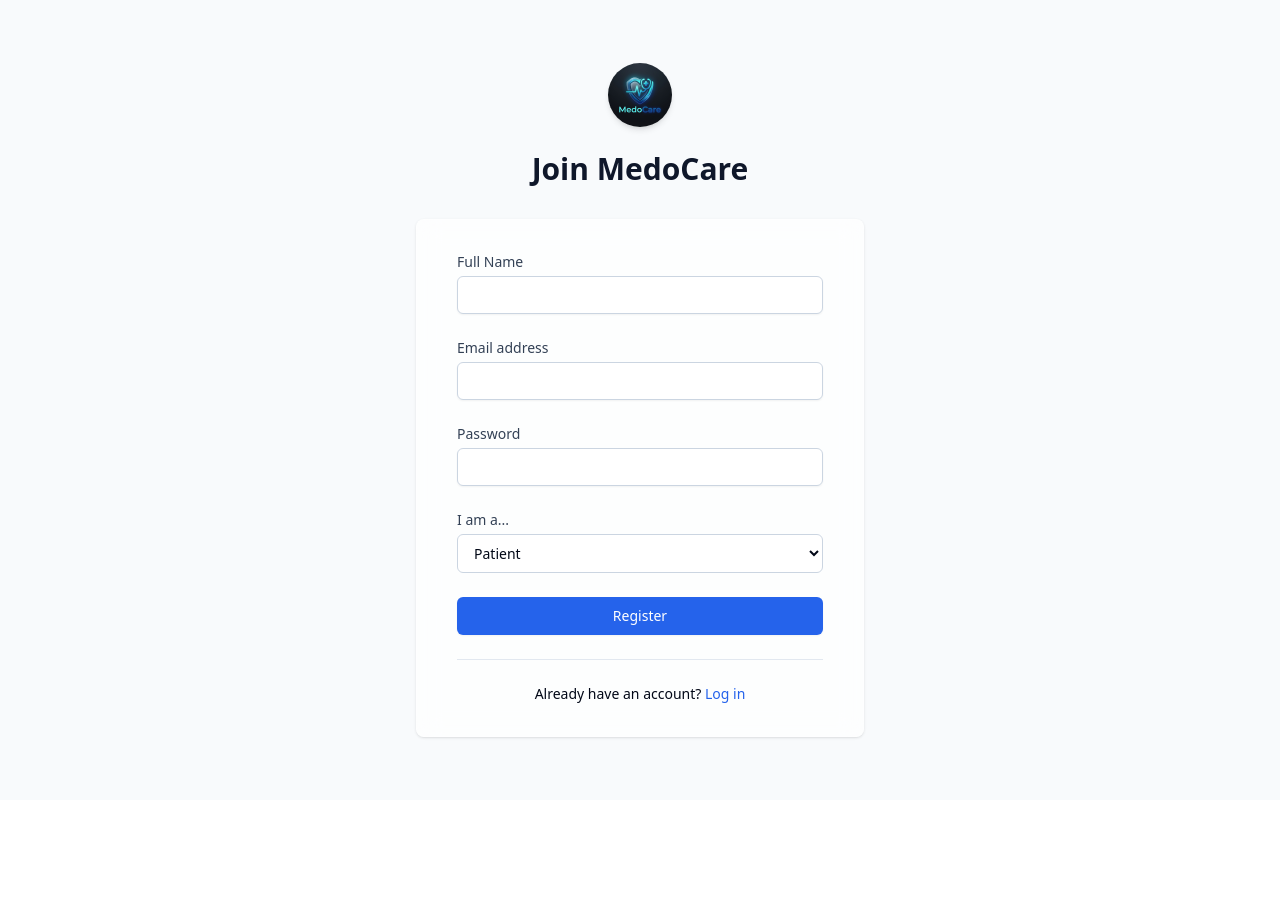
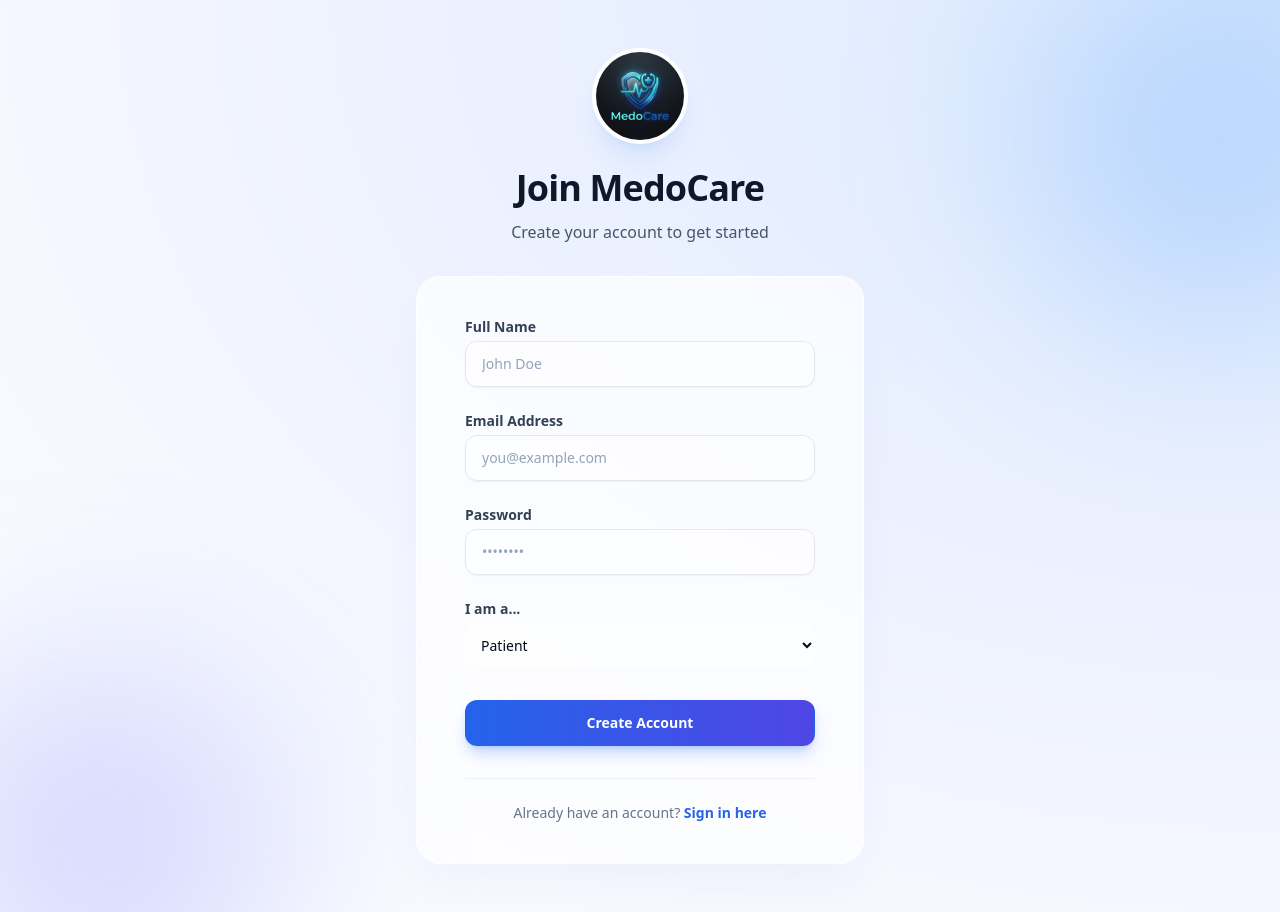
Before and after one commit to pvtayush19-svg/ayushrepository, a React (Vite) app: page /register in a window 1280 px wide. Before the commit the page ends 800 px from the top, so only its background shows below. Built offline with nearby package versions, Linux system fonts and the light colour scheme.

Commit message:
style: redesign auth pages for better light mode aesthetics

```diff
--- a/src/pages/AdminLogin.tsx
+++ b/src/pages/AdminLogin.tsx
@@ -43,38 +43,55 @@
   }
 
   return (
-    <div className="min-h-screen bg-slate-900 flex flex-col justify-center py-12 sm:px-6 lg:px-8">
-      <div className="sm:mx-auto sm:w-full sm:max-w-md text-center">
-        <ShieldAlert className="mx-auto h-12 w-12 text-red-500" />
-        <h2 className="mt-6 text-center text-3xl font-extrabold text-white">Admin Secure Login</h2>
+    <div className="min-h-screen bg-[radial-gradient(ellipse_at_top_right,_var(--tw-gradient-stops))] from-indigo-100 via-purple-50 to-white flex flex-col justify-center py-12 sm:px-6 lg:px-8 relative overflow-hidden">
+      {/* Decorative blobs */}
+      <div className="absolute top-0 right-0 -translate-y-12 translate-x-1/3 opacity-30 pointer-events-none blur-[100px]">
+         <div className="w-96 h-96 bg-indigo-400 rounded-full mix-blend-multiply"></div>
+      </div>
+      <div className="absolute bottom-0 left-0 translate-y-1/3 -translate-x-1/4 opacity-30 pointer-events-none blur-[100px]">
+         <div className="w-96 h-96 bg-purple-400 rounded-full mix-blend-multiply"></div>
       </div>
 
-      <div className="mt-8 sm:mx-auto sm:w-full sm:max-w-md">
-        <div className="bg-slate-800 py-8 px-4 shadow sm:rounded-lg sm:px-10 border border-slate-700">
+      <div className="sm:mx-auto sm:w-full sm:max-w-md text-center relative z-10 animate-in fade-in slide-in-from-bottom-4 duration-700">
+        <div className="w-24 h-24 mx-auto bg-white p-1 rounded-full shadow-xl shadow-indigo-500/10 mb-6">
+          <img src="/logo.jpg" alt="MedoCare Logo" className="w-full h-full rounded-full object-cover" />
+        </div>
+        <h2 className="text-center text-4xl font-black text-slate-900 tracking-tight">Admin Portal</h2>
+        <p className="mt-3 text-center text-base text-slate-600 font-medium">Restricted Access</p>
+      </div>
+
+      <div className="mt-8 sm:mx-auto sm:w-full sm:max-w-md relative z-10 animate-in fade-in slide-in-from-bottom-8 duration-700 delay-150 fill-mode-both">
+        <div className="bg-white/70 backdrop-blur-xl py-10 px-6 sm:px-12 shadow-2xl shadow-indigo-900/5 sm:rounded-3xl border border-white">
           <form className="space-y-6" onSubmit={handleLogin}>
             <div>
-              <label className="block text-sm font-medium text-slate-300">Admin Email</label>
+              <label className="block text-sm font-bold text-slate-700 mb-1">Admin Email</label>
               <div className="mt-1">
                 <input type="email" required value={email} onChange={(e) => setEmail(e.target.value)}
-                  className="appearance-none block w-full px-3 py-2 border border-slate-600 rounded-md shadow-sm placeholder-slate-400 bg-slate-700 text-white focus:outline-none focus:ring-red-500 focus:border-red-500 sm:text-sm" />
+                  className="appearance-none block w-full px-4 py-3 bg-white/50 border border-slate-200 rounded-xl shadow-sm placeholder-slate-400 focus:outline-none focus:ring-2 focus:ring-indigo-500 focus:border-transparent sm:text-sm transition-all hover:bg-white"
+                  placeholder="admin@medocare.com" />
               </div>
             </div>
 
             <div>
-              <label className="block text-sm font-medium text-slate-300">Password</label>
+              <label className="block text-sm font-bold text-slate-700 mb-1">Password</label>
               <div className="mt-1">
                 <input type="password" required value={password} onChange={(e) => setPassword(e.target.value)}
-                  className="appearance-none block w-full px-3 py-2 border border-slate-600 rounded-md shadow-sm placeholder-slate-400 bg-slate-700 text-white focus:outline-none focus:ring-red-500 focus:border-red-500 sm:text-sm" />
+                  className="appearance-none block w-full px-4 py-3 bg-white/50 border border-slate-200 rounded-xl shadow-sm placeholder-slate-400 focus:outline-none focus:ring-2 focus:ring-indigo-500 focus:border-transparent sm:text-sm transition-all hover:bg-white"
+                  placeholder="••••••••" />
               </div>
             </div>
 
-            <div>
+            <div className="pt-2">
               <button type="submit" disabled={loading}
-                className="w-full flex justify-center py-2 px-4 border border-transparent rounded-md shadow-sm text-sm font-medium text-white bg-red-600 hover:bg-red-700 focus:outline-none focus:ring-2 focus:ring-offset-2 focus:ring-red-500 disabled:opacity-50">
+                className="w-full flex justify-center py-3 px-4 border border-transparent rounded-xl shadow-lg shadow-indigo-500/30 text-sm font-bold text-white bg-gradient-to-r from-indigo-600 to-purple-600 hover:from-indigo-700 hover:to-purple-700 focus:outline-none focus:ring-2 focus:ring-offset-2 focus:ring-indigo-500 disabled:opacity-50 transition-all hover:scale-[1.02] active:scale-[0.98]">
                 {loading ? 'Authenticating...' : 'Secure Login'}
               </button>
             </div>
           </form>
+
+          <div className="mt-8 text-center text-sm border-t border-slate-200/60 pt-6">
+            <Link to="/login" className="text-indigo-600 hover:text-indigo-700 font-bold transition-colors">Return to standard login</Link>
+          </div>
         </div>
       </div>
     </div>
--- a/src/pages/Login.tsx
+++ b/src/pages/Login.tsx
@@ -49,42 +49,55 @@
   }
 
   return (
-    <div className="min-h-screen bg-slate-50 flex flex-col justify-center py-12 sm:px-6 lg:px-8">
-      <div className="sm:mx-auto sm:w-full sm:max-w-md text-center">
-        <img src="/logo.jpg" alt="MedoCare Logo" className="mx-auto h-16 w-16 rounded-full object-cover shadow-md" />
-        <h2 className="mt-6 text-center text-3xl font-extrabold text-slate-900">Sign in to MedoCare</h2>
-        <p className="mt-2 text-center text-sm text-slate-600">For Patients, Doctors, and Ambulance Providers</p>
+    <div className="min-h-screen bg-[radial-gradient(ellipse_at_top_right,_var(--tw-gradient-stops))] from-blue-100 via-indigo-50 to-white flex flex-col justify-center py-12 sm:px-6 lg:px-8 relative overflow-hidden">
+      {/* Decorative blobs */}
+      <div className="absolute top-0 right-0 -translate-y-12 translate-x-1/3 opacity-30 pointer-events-none blur-[100px]">
+         <div className="w-96 h-96 bg-blue-400 rounded-full mix-blend-multiply"></div>
+      </div>
+      <div className="absolute bottom-0 left-0 translate-y-1/3 -translate-x-1/4 opacity-30 pointer-events-none blur-[100px]">
+         <div className="w-96 h-96 bg-indigo-400 rounded-full mix-blend-multiply"></div>
       </div>
 
-      <div className="mt-8 sm:mx-auto sm:w-full sm:max-w-md">
-        <div className="bg-white py-8 px-4 shadow sm:rounded-lg sm:px-10 glass">
+      <div className="sm:mx-auto sm:w-full sm:max-w-md text-center relative z-10 animate-in fade-in slide-in-from-bottom-4 duration-700">
+        <div className="w-24 h-24 mx-auto bg-white p-1 rounded-full shadow-xl shadow-blue-500/10 mb-6">
+          <img src="/logo.jpg" alt="MedoCare Logo" className="w-full h-full rounded-full object-cover" />
+        </div>
+        <h2 className="text-center text-4xl font-black text-slate-900 tracking-tight">Welcome back</h2>
+        <p className="mt-3 text-center text-base text-slate-600 font-medium">Log in to access your MedoCare dashboard</p>
+      </div>
+
+      <div className="mt-8 sm:mx-auto sm:w-full sm:max-w-md relative z-10 animate-in fade-in slide-in-from-bottom-8 duration-700 delay-150 fill-mode-both">
+        <div className="bg-white/70 backdrop-blur-xl py-10 px-6 sm:px-12 shadow-2xl shadow-blue-900/5 sm:rounded-3xl border border-white">
           <form className="space-y-6" onSubmit={handleLogin}>
             <div>
-              <label className="block text-sm font-medium text-slate-700">Email address</label>
+              <label className="block text-sm font-bold text-slate-700 mb-1">Email Address</label>
               <div className="mt-1">
                 <input type="email" required value={email} onChange={(e) => setEmail(e.target.value)}
-                  className="appearance-none block w-full px-3 py-2 border border-slate-300 rounded-md shadow-sm placeholder-slate-400 focus:outline-none focus:ring-primary focus:border-primary sm:text-sm" />
+                  className="appearance-none block w-full px-4 py-3 bg-white/50 border border-slate-200 rounded-xl shadow-sm placeholder-slate-400 focus:outline-none focus:ring-2 focus:ring-blue-500 focus:border-transparent sm:text-sm transition-all hover:bg-white"
+                  placeholder="you@example.com" />
               </div>
             </div>
 
             <div>
-              <label className="block text-sm font-medium text-slate-700">Password</label>
+              <label className="block text-sm font-bold text-slate-700 mb-1">Password</label>
               <div className="mt-1">
                 <input type="password" required value={password} onChange={(e) => setPassword(e.target.value)}
-                  className="appearance-none block w-full px-3 py-2 border border-slate-300 rounded-md shadow-sm placeholder-slate-400 focus:outline-none focus:ring-primary focus:border-primary sm:text-sm" />
+                  className="appearance-none block w-full px-4 py-3 bg-white/50 border border-slate-200 rounded-xl shadow-sm placeholder-slate-400 focus:outline-none focus:ring-2 focus:ring-blue-500 focus:border-transparent sm:text-sm transition-all hover:bg-white"
+                  placeholder="••••••••" />
               </div>
             </div>
 
-            <div>
+            <div className="pt-2">
               <button type="submit" disabled={loading}
-                className="w-full flex justify-center py-2 px-4 border border-transparent rounded-md shadow-sm text-sm font-medium text-white bg-primary hover:bg-primary/90 focus:outline-none focus:ring-2 focus:ring-offset-2 focus:ring-primary disabled:opacity-50">
-                {loading ? 'Signing in...' : 'Sign in'}
+                className="w-full flex justify-center py-3 px-4 border border-transparent rounded-xl shadow-lg shadow-blue-500/30 text-sm font-bold text-white bg-gradient-to-r from-blue-600 to-indigo-600 hover:from-blue-700 hover:to-indigo-700 focus:outline-none focus:ring-2 focus:ring-offset-2 focus:ring-blue-500 disabled:opacity-50 transition-all hover:scale-[1.02] active:scale-[0.98]">
+                {loading ? 'Authenticating...' : 'Sign In'}
               </button>
             </div>
           </form>
 
-          <div className="mt-6 text-center text-sm border-t border-slate-200 pt-6">
-            Don't have an account? <Link to="/register" className="text-primary hover:text-primary/90 font-medium">Register here</Link>
+          <div className="mt-8 text-center text-sm border-t border-slate-200/60 pt-6">
+            <span className="text-slate-500">Don't have an account?</span>{' '}
+            <Link to="/register" className="text-blue-600 hover:text-blue-700 font-bold transition-colors">Register here</Link>
           </div>
         </div>
       </div>
--- a/src/pages/Register.tsx
+++ b/src/pages/Register.tsx
@@ -37,61 +37,74 @@
   }
 
   return (
-    <div className="min-h-screen bg-slate-50 flex flex-col justify-center py-12 sm:px-6 lg:px-8">
-      <div className="sm:mx-auto sm:w-full sm:max-w-md text-center">
-        <img src="/logo.jpg" alt="MedoCare Logo" className="mx-auto h-16 w-16 rounded-full object-cover shadow-md" />
-        <h2 className="mt-6 text-center text-3xl font-extrabold text-slate-900">Join MedoCare</h2>
+    <div className="min-h-screen bg-[radial-gradient(ellipse_at_top_right,_var(--tw-gradient-stops))] from-blue-100 via-indigo-50 to-white flex flex-col justify-center py-12 sm:px-6 lg:px-8 relative overflow-hidden">
+      {/* Decorative blobs */}
+      <div className="absolute top-0 right-0 -translate-y-12 translate-x-1/3 opacity-30 pointer-events-none blur-[100px]">
+         <div className="w-96 h-96 bg-blue-400 rounded-full mix-blend-multiply"></div>
+      </div>
+      <div className="absolute bottom-0 left-0 translate-y-1/3 -translate-x-1/4 opacity-30 pointer-events-none blur-[100px]">
+         <div className="w-96 h-96 bg-indigo-400 rounded-full mix-blend-multiply"></div>
       </div>
 
-      <div className="mt-8 sm:mx-auto sm:w-full sm:max-w-md">
-        <div className="bg-white py-8 px-4 shadow sm:rounded-lg sm:px-10 glass">
+      <div className="sm:mx-auto sm:w-full sm:max-w-md text-center relative z-10 animate-in fade-in slide-in-from-bottom-4 duration-700">
+        <div className="w-24 h-24 mx-auto bg-white p-1 rounded-full shadow-xl shadow-blue-500/10 mb-6">
+          <img src="/logo.jpg" alt="MedoCare Logo" className="w-full h-full rounded-full object-cover" />
+        </div>
+        <h2 className="text-center text-4xl font-black text-slate-900 tracking-tight">Join MedoCare</h2>
+        <p className="mt-3 text-center text-base text-slate-600 font-medium">Create your account to get started</p>
+      </div>
+
+      <div className="mt-8 sm:mx-auto sm:w-full sm:max-w-md relative z-10 animate-in fade-in slide-in-from-bottom-8 duration-700 delay-150 fill-mode-both">
+        <div className="bg-white/70 backdrop-blur-xl py-10 px-6 sm:px-12 shadow-2xl shadow-blue-900/5 sm:rounded-3xl border border-white">
           <form className="space-y-6" onSubmit={handleRegister}>
             <div>
-              <label className="block text-sm font-medium text-slate-700">Full Name</label>
+              <label className="block text-sm font-bold text-slate-700 mb-1">Full Name</label>
               <div className="mt-1">
                 <input type="text" required value={fullName} onChange={(e) => setFullName(e.target.value)}
-                  className="appearance-none block w-full px-3 py-2 border border-slate-300 rounded-md shadow-sm focus:outline-none focus:ring-primary focus:border-primary sm:text-sm" />
+                  className="appearance-none block w-full px-4 py-3 bg-white/50 border border-slate-200 rounded-xl shadow-sm placeholder-slate-400 focus:outline-none focus:ring-2 focus:ring-blue-500 focus:border-transparent sm:text-sm transition-all hover:bg-white"
+                  placeholder="John Doe" />
               </div>
             </div>
 
             <div>
-              <label className="block text-sm font-medium text-slate-700">Email address</label>
+              <label className="block text-sm font-bold text-slate-700 mb-1">Email Address</label>
               <div className="mt-1">
                 <input type="email" required value={email} onChange={(e) => setEmail(e.target.value)}
-                  className="appearance-none block w-full px-3 py-2 border border-slate-300 rounded-md shadow-sm focus:outline-none focus:ring-primary focus:border-primary sm:text-sm" />
+                  className="appearance-none block w-full px-4 py-3 bg-white/50 border border-slate-200 rounded-xl shadow-sm placeholder-slate-400 focus:outline-none focus:ring-2 focus:ring-blue-500 focus:border-transparent sm:text-sm transition-all hover:bg-white"
+                  placeholder="you@example.com" />
               </div>
             </div>
 
             <div>
-              <label className="block text-sm font-medium text-slate-700">Password</label>
+              <label className="block text-sm font-bold text-slate-700 mb-1">Password</label>
               <div className="mt-1">
-                <input type="password" required value={password} onChange={(e) => setPassword(e.target.value)}
-                  className="appearance-none block w-full px-3 py-2 border border-slate-300 rounded-md shadow-sm focus:outline-none focus:ring-primary focus:border-primary sm:text-sm" />
+                <input type="password" required value={password} onChange={(e) => setPassword(e.target.value)} minLength={6}
+                  className="appearance-none block w-full px-4 py-3 bg-white/50 border border-slate-200 rounded-xl shadow-sm placeholder-slate-400 focus:outline-none focus:ring-2 focus:ring-blue-500 focus:border-transparent sm:text-sm transition-all hover:bg-white"
+                  placeholder="••••••••" />
               </div>
             </div>
 
             <div>
-              <label className="block text-sm font-medium text-slate-700">I am a...</label>
-              <div className="mt-1">
-                <select value={role} onChange={(e) => setRole(e.target.value as any)}
-                  className="mt-1 block w-full pl-3 pr-10 py-2 text-base border-slate-300 focus:outline-none focus:ring-primary focus:border-primary sm:text-sm rounded-md border bg-white">
-                  <option value="patient">Patient</option>
-                  <option value="doctor">Doctor</option>
-                  <option value="ambulance">Ambulance Provider</option>
-                </select>
-              </div>
+              <label className="block text-sm font-bold text-slate-700 mb-1">I am a...</label>
+              <select value={role} onChange={(e) => setRole(e.target.value as any)}
+                className="mt-1 block w-full pl-3 pr-10 py-3 bg-white/50 text-base border-slate-200 focus:outline-none focus:ring-2 focus:ring-blue-500 focus:border-transparent sm:text-sm rounded-xl transition-all hover:bg-white">
+                <option value="patient">Patient</option>
+                <option value="doctor">Doctor</option>
+                <option value="ambulance">Ambulance Provider</option>
+              </select>
             </div>
 
-            <div>
+            <div className="pt-2">
               <button type="submit" disabled={loading}
-                className="w-full flex justify-center py-2 px-4 border border-transparent rounded-md shadow-sm text-sm font-medium text-white bg-primary hover:bg-primary/90 focus:outline-none focus:ring-2 focus:ring-offset-2 focus:ring-primary disabled:opacity-50">
-                {loading ? 'Registering...' : 'Register'}
+                className="w-full flex justify-center py-3 px-4 border border-transparent rounded-xl shadow-lg shadow-blue-500/30 text-sm font-bold text-white bg-gradient-to-r from-blue-600 to-indigo-600 hover:from-blue-700 hover:to-indigo-700 focus:outline-none focus:ring-2 focus:ring-offset-2 focus:ring-blue-500 disabled:opacity-50 transition-all hover:scale-[1.02] active:scale-[0.98]">
+                {loading ? 'Creating account...' : 'Create Account'}
               </button>
             </div>
           </form>
 
-          <div className="mt-6 text-center text-sm border-t border-slate-200 pt-6">
-            Already have an account? <Link to="/login" className="text-primary hover:text-primary/90 font-medium">Log in</Link>
+          <div className="mt-8 text-center text-sm border-t border-slate-200/60 pt-6">
+            <span className="text-slate-500">Already have an account?</span>{' '}
+            <Link to="/login" className="text-blue-600 hover:text-blue-700 font-bold transition-colors">Sign in here</Link>
           </div>
         </div>
       </div>
```
